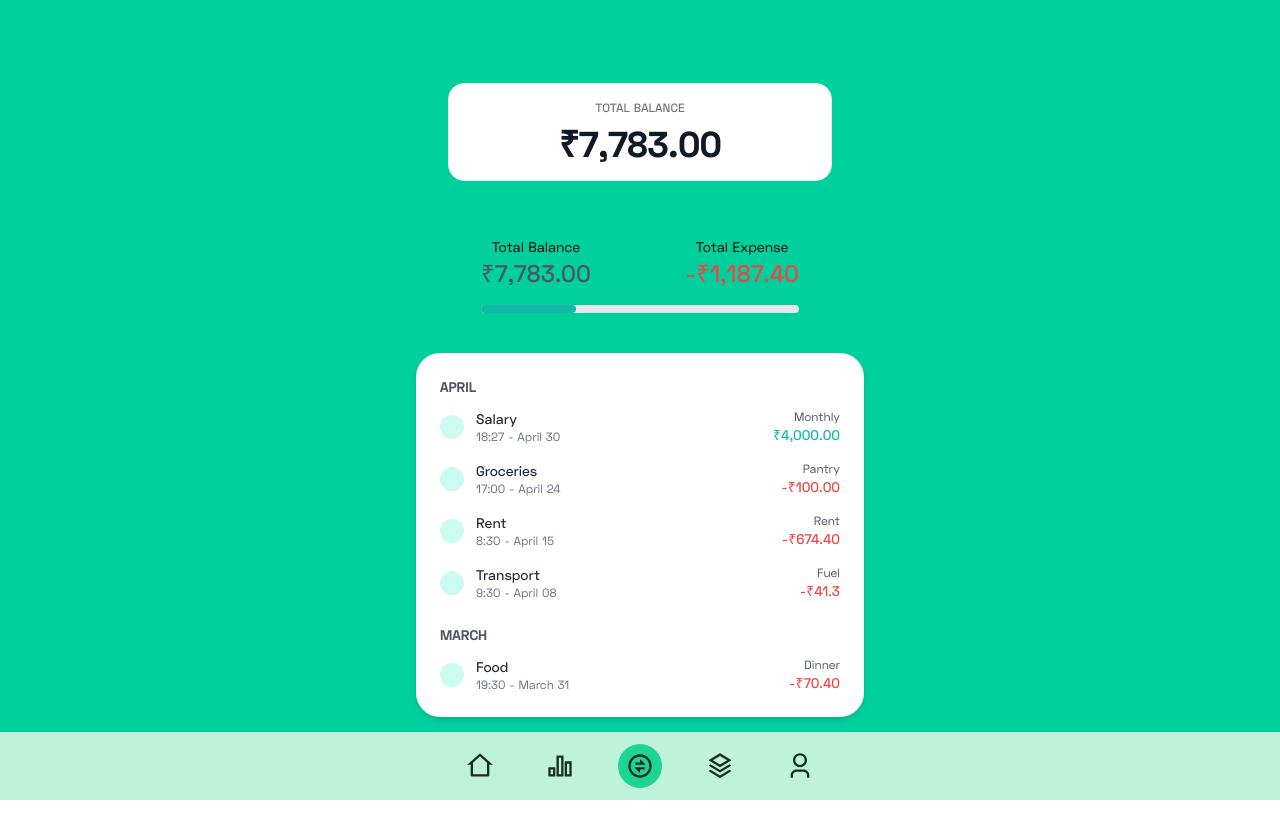
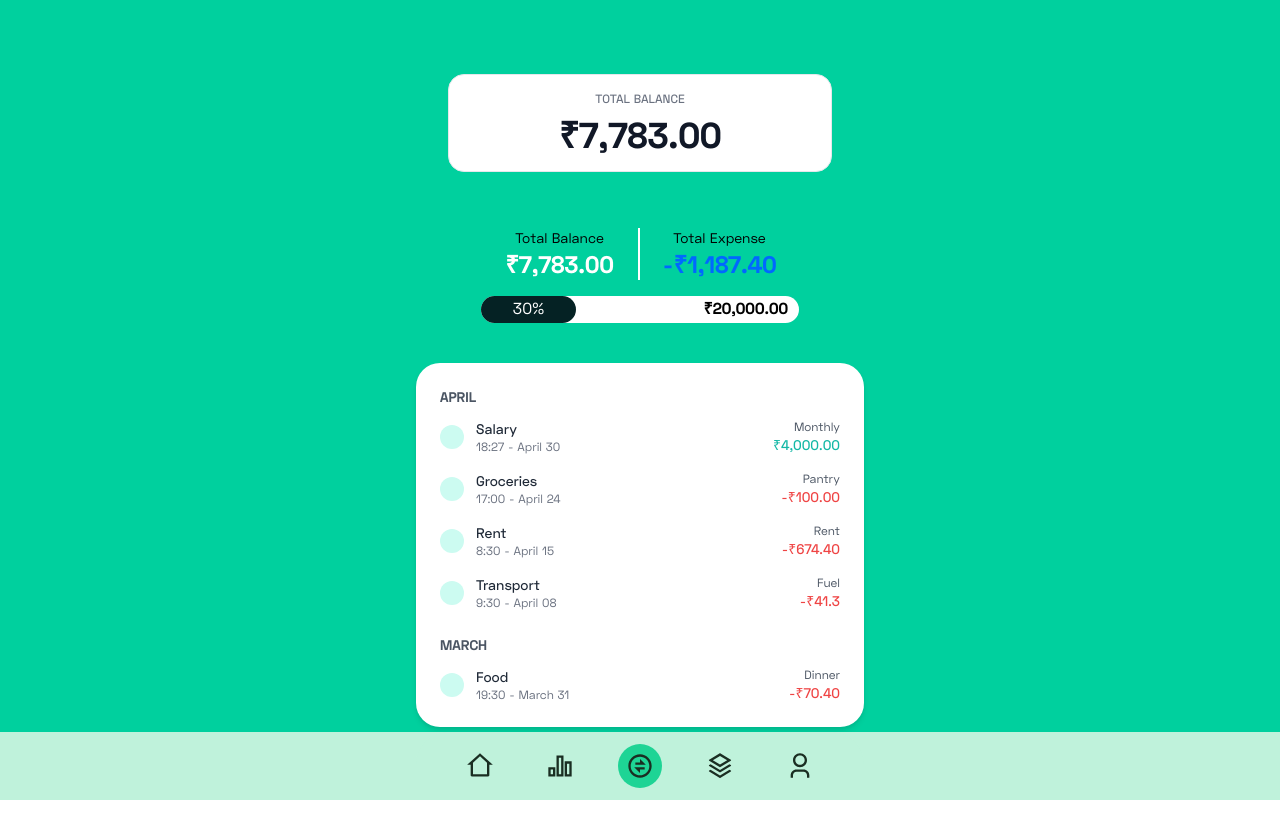
Before and after one commit to vshalakbari-scaletech/AI-Munimji, a Next.js app: page /dashboard/transactions in a window 1280 px wide. Shown: the top 838 px of the page. Built offline with nearby package versions, Linux system fonts and the light colour scheme; no server answers.

Commit message:
user transaction ui changes

```diff
--- a/src/components/transactionPage/transactionPage.tsx
+++ b/src/components/transactionPage/transactionPage.tsx
@@ -13,17 +13,22 @@ const TransactionPage = () => {
 				<div className='flex w-full justify-center'>
 					<div className='mb-6 w-full max-w-[350px] rounded-2xl p-4 text-center'>
 						<div className='flex justify-between'>
-							<div className='mt-4 flex flex-col justify-between text-sm'>
+							<div className='mt-4 flex w-[50%] flex-col justify-between border-r-2 border-[white] text-sm'>
 								<p>Total Balance</p>
-								<p className='text-2xl font-medium text-gray-600'>&#8377;7,783.00</p>
+								<p className='color-white text-2xl font-black text-white'>&#8377;7,783.00</p>
 							</div>
-							<div className='mt-4 flex flex-col justify-between text-sm'>
+							<div className='mt-4 flex w-[50%] flex-col justify-between text-sm'>
 								<p>Total Expense</p>
-								<p className='text-2xl font-medium text-red-500'>-&#8377;1,187.40</p>
+								<p className='text-2xl font-black text-[#0068FF]'>-&#8377;1,187.40</p>
 							</div>
 						</div>
-						<div className='mt-4 h-2 w-full rounded-full bg-gray-200'>
-							<div className='h-2 rounded-full bg-teal-500' style={{ width: '30%' }}></div>
+						<div className='relative mt-4 h-[27px] w-full items-center rounded-full bg-[white]'>
+							<div className='h-[27px] rounded-full bg-[#052224] text-white' style={{ width: '30%' }}>
+								30%
+							</div>
+							<div className='color-white absolute right-[11px] top-0 font-black text-black'>
+								&#8377;20,000.00
+							</div>
 						</div>
 					</div>
 				</div>
```
